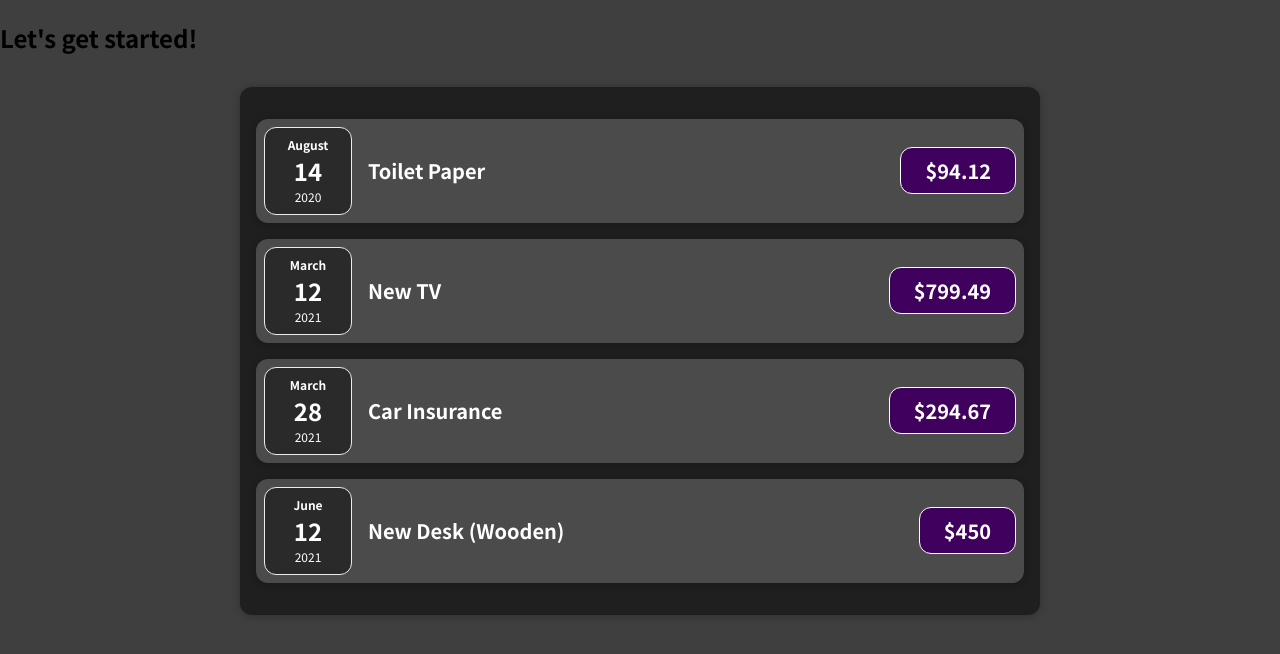
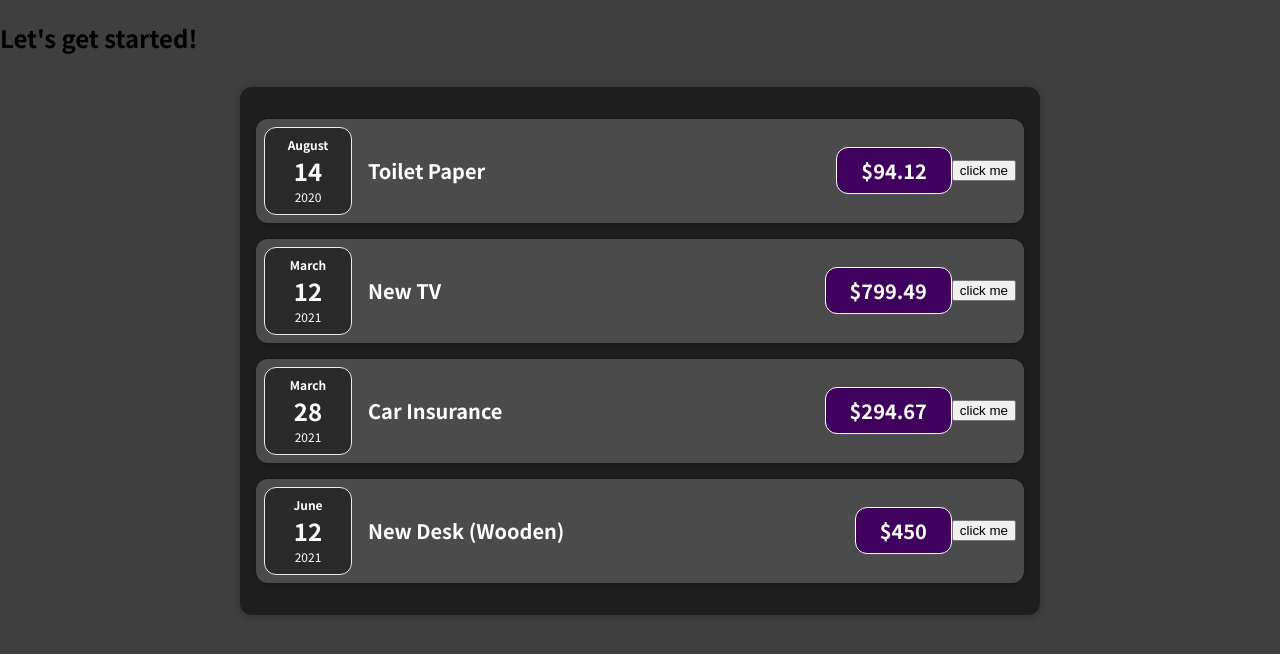
Before and after one commit to Rabee93/expenseCalculator-React, a React (Create React App) app: page / in a window 1280 px wide. Shown: the top 654 px of the page. Built offline with nearby package versions, Linux system fonts and the light colour scheme.

Commit message:
added button

```diff
--- a/src/components/ExpenseItem.js
+++ b/src/components/ExpenseItem.js
@@ -9,6 +9,11 @@ function ExpenseItem(props){
   const day = props.date.toLocaleString('en-US',{day: '2-digit'});
   const year = props.date.getFullYear();
 
+  const clickHandler = () =>{
+    console.log("clicked")
+  }
+
+
   return(
     <Cards className="expense-item">
     <ExpenseDate month={month} day={day} year={year}/>
@@ -16,6 +21,7 @@ function ExpenseItem(props){
     <h2>{props.title}</h2>
     <div className="expense-item__price">${props.amount}</div>
     </div>
+    <button onClick = {clickHandler}>click me</button>
     </Cards>
 
   )
```
Also changed, not shown: 1 other file (tests, documents, lock files or other folders).
